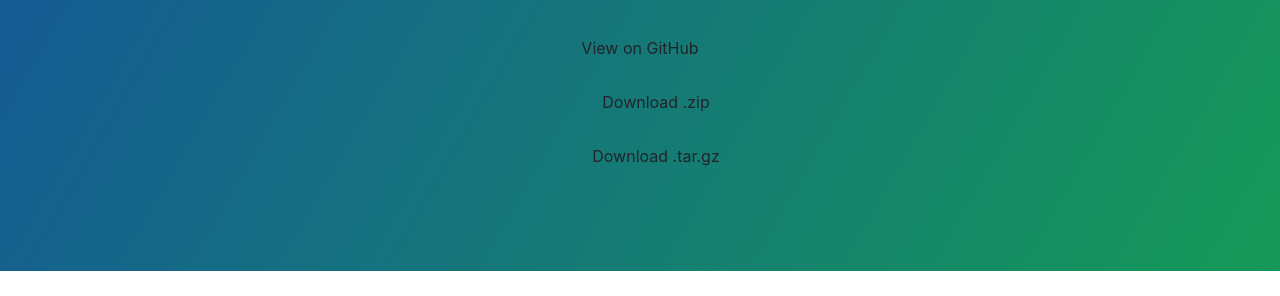
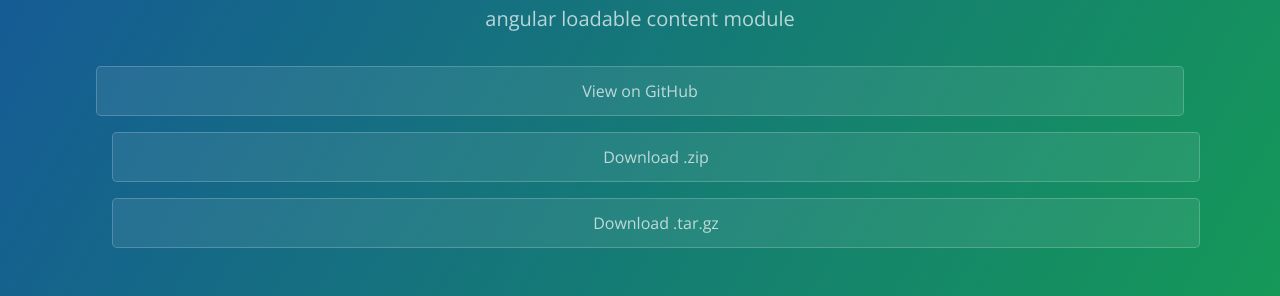
Before and after one commit to alexnoise79/ngLoadableContent, a plain HTML site: page index.html in a window 1280 px wide. Shown: the part 171-467 px from the top of the page. Drawn offline with nearby package versions, Linux system fonts and the light colour scheme; some packages are replaced by stand-ins of ours; a script that the page names is missing.

Commit message:
example live

```diff
--- a/index.html
+++ b/index.html
@@ -8,7 +8,7 @@
     <link rel="stylesheet" type="text/css" href="stylesheets/normalize.css" media="screen">
     <link href='https://fonts.googleapis.com/css?family=Open+Sans:400,700' rel='stylesheet' type='text/css'>
     <link rel="stylesheet" type="text/css" href="stylesheets/stylesheet.css" media="screen">
-      <link rel="stylesheet" href="http://getbootstrap.com/dist/css/bootstrap.min.css">
+      <!--<link rel="stylesheet" href="http://getbootstrap.com/dist/css/bootstrap.min.css">-->
     <link rel="stylesheet" type="text/css" href="stylesheets/github-light.css" media="screen">
 
     <link rel="stylesheet" type="text/css" href="stylesheets/app.css" media="screen">
```
